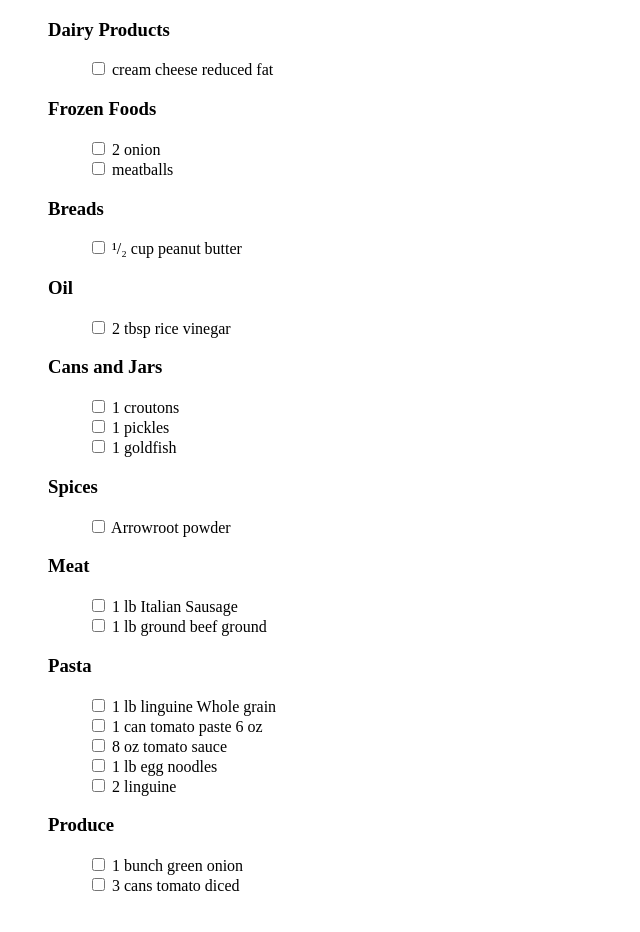
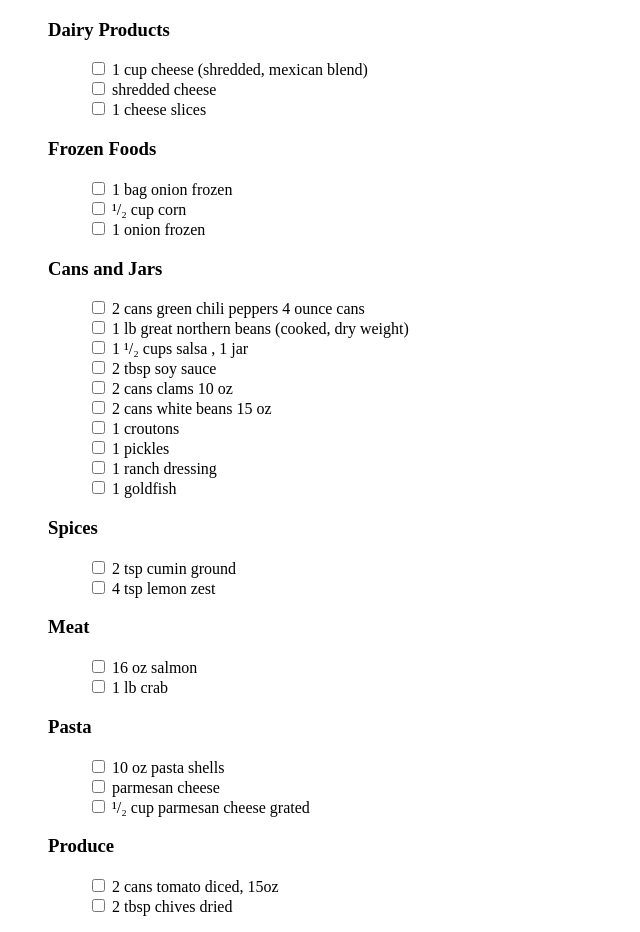
Before and after one commit to nephlm/mealie-static, a plain HTML site: page static-site/list.html in a window 1280 px wide. Shown: the whole page, without its empty margins (0-640 px from the left). Before the commit the page ends 911 px from the top, so only its background shows below. Drawn offline with Linux system fonts and the light colour scheme.

Commit message:
new list

```diff
--- a/static-site/list.html
+++ b/static-site/list.html
@@ -10,8 +10,18 @@
         <ul style="list-style-type:none;">
 
             <li>
-                <input type="checkbox" id="cream cheese reduced fat">
-                cream cheese reduced fat
+                <input type="checkbox" id="1 cup cheese (shredded, mexican blend)">
+                1 cup cheese (shredded, mexican blend)
+            </li>
+
+            <li>
+                <input type="checkbox" id="shredded cheese">
+                shredded cheese
+            </li>
+
+            <li>
+                <input type="checkbox" id="1 cheese slices">
+                1 cheese slices
             </li>
 
         </ul>
@@ -20,39 +30,54 @@
         <ul style="list-style-type:none;">
 
             <li>
-                <input type="checkbox" id="2 onion">
-                2 onion
+                <input type="checkbox" id="1 bag onion frozen">
+                1 bag onion frozen
             </li>
 
             <li>
-                <input type="checkbox" id="meatballs">
-                meatballs
+                <input type="checkbox" id="¹/₂ cup corn">
+                ¹/₂ cup corn
             </li>
 
-        </ul>
-
-    <h3>Breads</h3>
-        <ul style="list-style-type:none;">
-
             <li>
-                <input type="checkbox" id="¹/₂ cup peanut butter">
-                ¹/₂ cup peanut butter
-            </li>
-
-        </ul>
-
-    <h3>Oil</h3>
-        <ul style="list-style-type:none;">
-
-            <li>
-                <input type="checkbox" id="2 tbsp rice vinegar">
-                2 tbsp rice vinegar
+                <input type="checkbox" id="1 onion frozen">
+                1 onion frozen
             </li>
 
         </ul>
 
     <h3>Cans and Jars</h3>
         <ul style="list-style-type:none;">
+
+            <li>
+                <input type="checkbox" id="2 cans green chili peppers 4 ounce cans">
+                2 cans green chili peppers 4 ounce cans
+            </li>
+
+            <li>
+                <input type="checkbox" id="1 lb great northern beans (cooked, dry weight)">
+                1 lb great northern beans (cooked, dry weight)
+            </li>
+
+            <li>
+                <input type="checkbox" id="1 ¹/₂ cups salsa , 1 jar">
+                1 ¹/₂ cups salsa , 1 jar
+            </li>
+
+            <li>
+                <input type="checkbox" id="2 tbsp soy sauce">
+                2 tbsp soy sauce
+            </li>
+
+            <li>
+                <input type="checkbox" id="2 cans clams 10 oz">
+                2 cans clams 10 oz
+            </li>
+
+            <li>
+                <input type="checkbox" id="2 cans white beans 15 oz">
+                2 cans white beans 15 oz
+            </li>
 
             <li>
                 <input type="checkbox" id="1 croutons">
@@ -62,6 +87,11 @@
             <li>
                 <input type="checkbox" id="1 pickles">
                 1 pickles
+            </li>
+
+            <li>
+                <input type="checkbox" id="1 ranch dressing">
+                1 ranch dressing
             </li>
 
             <li>
@@ -75,8 +105,13 @@
         <ul style="list-style-type:none;">
 
             <li>
-                <input type="checkbox" id="Arrowroot powder">
-                Arrowroot powder
+                <input type="checkbox" id="2 tsp cumin ground">
+                2 tsp cumin ground
+            </li>
+
+            <li>
+                <input type="checkbox" id="4 tsp lemon zest">
+                4 tsp lemon zest
             </li>
 
         </ul>
@@ -85,13 +120,13 @@
         <ul style="list-style-type:none;">
 
             <li>
-                <input type="checkbox" id="1 lb Italian Sausage">
-                1 lb Italian Sausage
+                <input type="checkbox" id="16 oz salmon">
+                16 oz salmon
             </li>
 
             <li>
-                <input type="checkbox" id="1 lb ground beef ground">
-                1 lb ground beef ground
+                <input type="checkbox" id="1 lb crab">
+                1 lb crab
             </li>
 
         </ul>
@@ -100,28 +135,18 @@
         <ul style="list-style-type:none;">
 
             <li>
-                <input type="checkbox" id="1 lb linguine Whole grain">
-                1 lb linguine Whole grain
+                <input type="checkbox" id="10 oz pasta shells">
+                10 oz pasta shells
             </li>
 
             <li>
-                <input type="checkbox" id="1 can tomato paste 6 oz">
-                1 can tomato paste 6 oz
+                <input type="checkbox" id="parmesan cheese">
+                parmesan cheese
             </li>
 
             <li>
-                <input type="checkbox" id="8 oz tomato sauce">
-                8 oz tomato sauce
-            </li>
-
-            <li>
-                <input type="checkbox" id="1 lb egg noodles">
-                1 lb egg noodles
-            </li>
-
-            <li>
-                <input type="checkbox" id="2 linguine">
-                2 linguine
+                <input type="checkbox" id="¹/₂ cup parmesan cheese grated">
+                ¹/₂ cup parmesan cheese grated
             </li>
 
         </ul>
@@ -130,13 +155,13 @@
         <ul style="list-style-type:none;">
 
             <li>
-                <input type="checkbox" id="1 bunch green onion">
-                1 bunch green onion
+                <input type="checkbox" id="2 cans tomato  diced, 15oz">
+                2 cans tomato  diced, 15oz
             </li>
 
             <li>
-                <input type="checkbox" id="3 cans tomato  diced">
-                3 cans tomato  diced
+                <input type="checkbox" id="2 tbsp chives dried">
+                2 tbsp chives dried
             </li>
 
         </ul>
```
